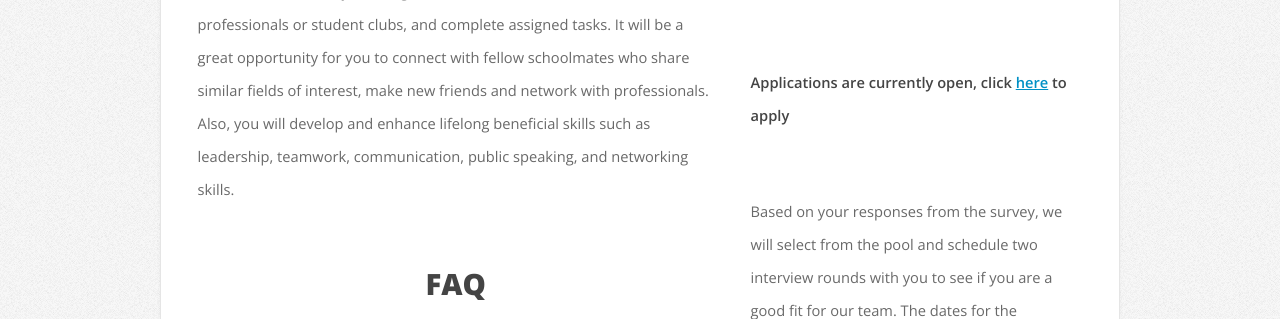
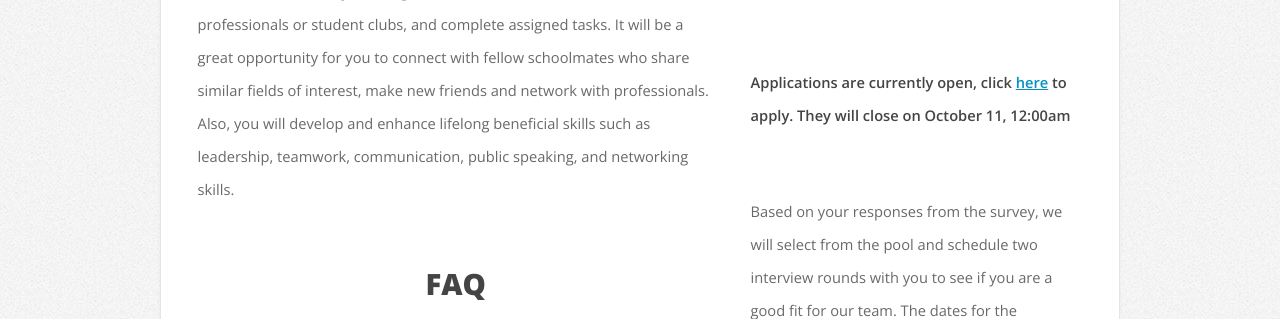
Before and after one commit to fishbearr/website, a PHP site: page /join.php in a window 1280 px wide. Shown: the part 1494-1813 px from the top of the page. Run offline with PHP 8.4, Linux system fonts and the light colour scheme; some libraries are stand-ins or nearby versions.

Commit message:
added app due date

```diff
--- a/join.php
+++ b/join.php
@@ -115,7 +115,7 @@
               <p>To see a list of the events we have hosted, visit the event archive!</p>
               <br/>
               <p><b>Applications are currently open, click <a href="https://catalyst.uw.edu/webq/survey/sase/313546
-">here</a> to apply</b></p>
+">here</a> to apply.  They will close on October 11, 12:00am</b></p>
               <br />
               <p>Based on your responses from the survey, we will select from the pool and schedule two interview rounds with you to see if you are a good fit for our team. The dates for the interviews are to be determined.</p>
             </td>
```
